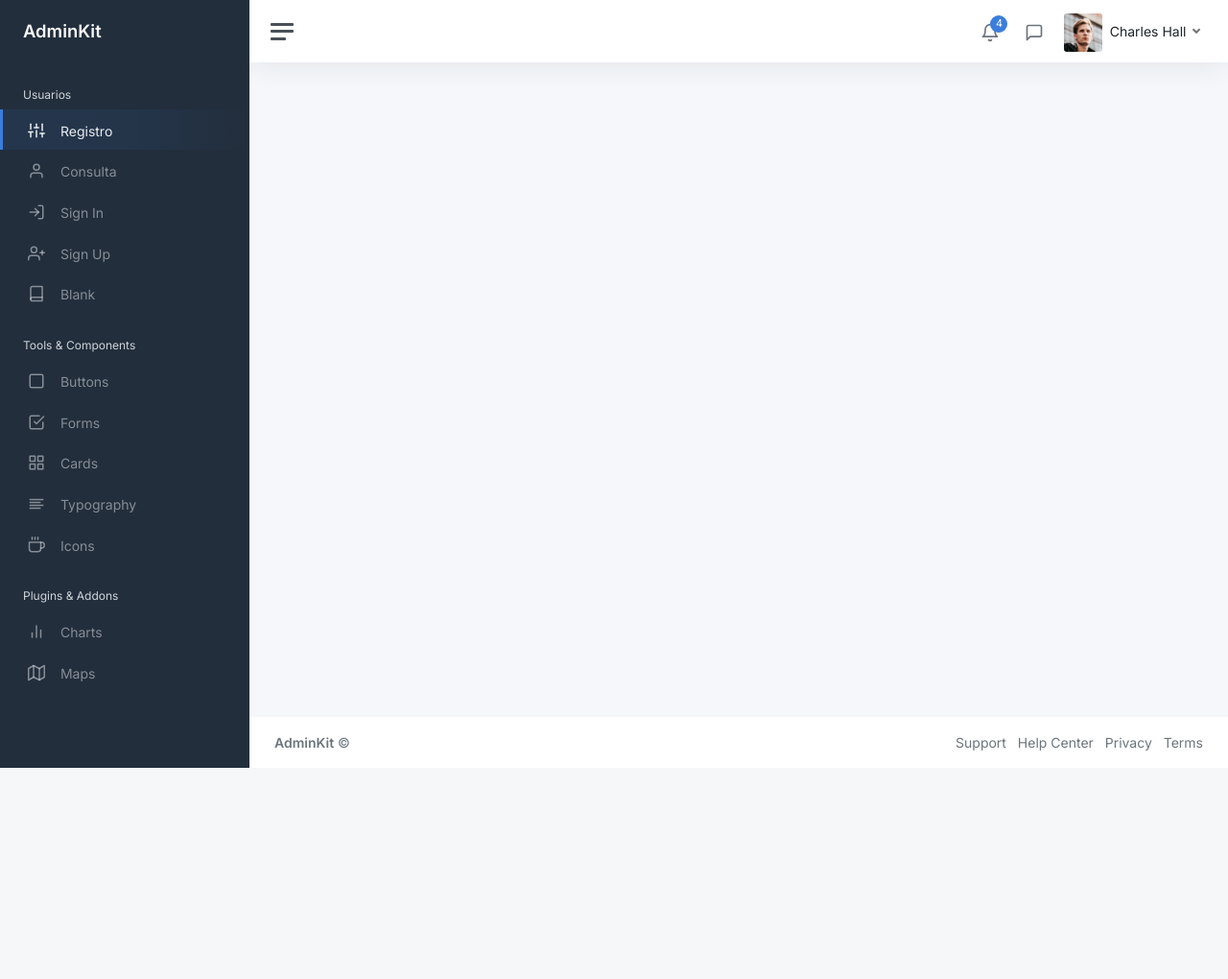
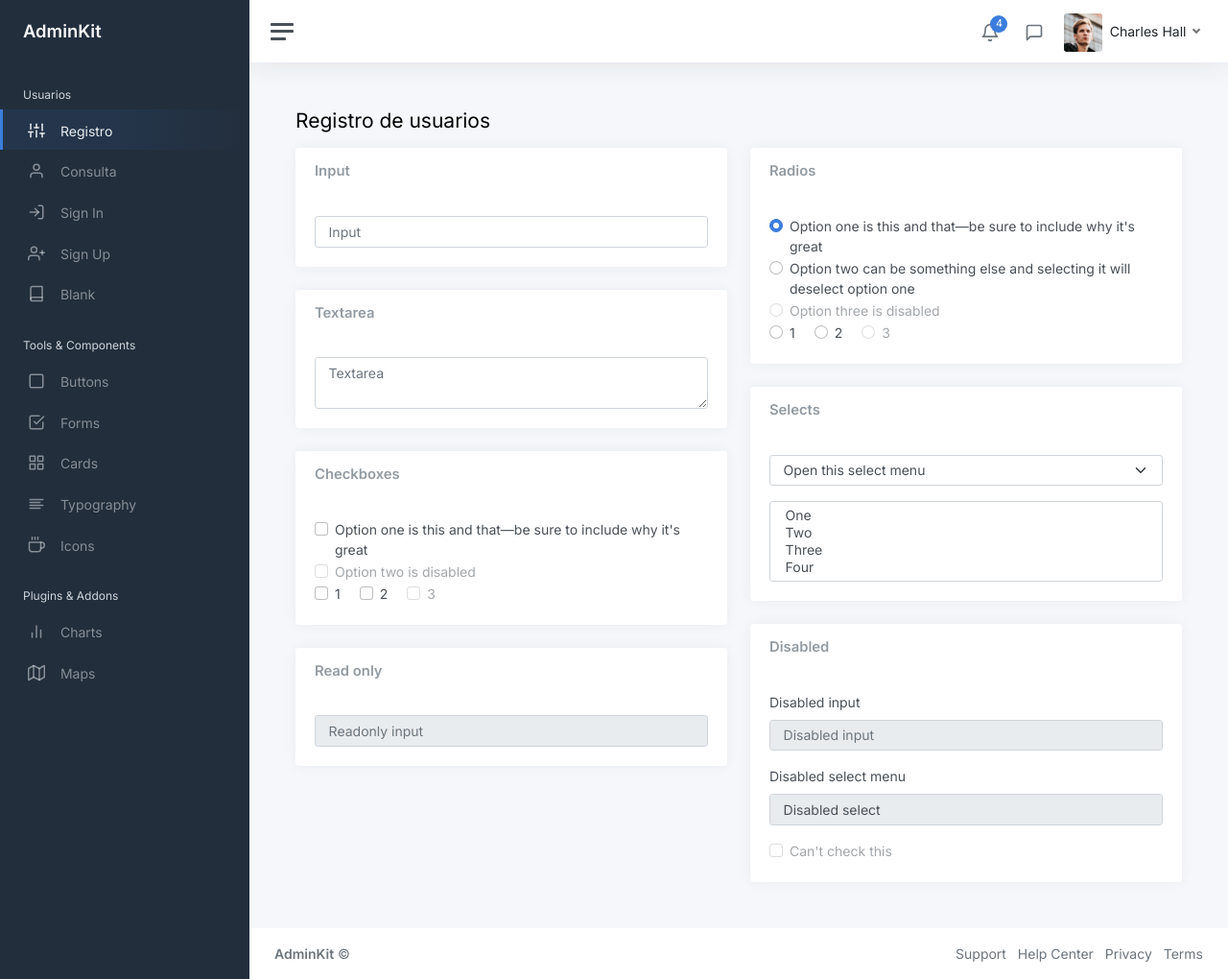
Before and after one commit to UTSRayon/boxfit, a Flask app: page / in a window 1280 px wide. Shown: the whole page at 96% size. Before the commit the page ends 800 px from the top, so only its background shows below. Run offline with Flask 2, Linux system fonts and the light colour scheme.

Commit message:
agregue formulario

```diff
--- a/app.py
+++ b/app.py
@@ -5,7 +5,8 @@ app = Flask(__name__)
 
 @app.route('/')
 def getIndex():  # put application's code here
-    return render_template("esqueleto.html")
+    return render_template("registro.html")
+
 
 
 
--- a/templates/esqueleto.html
+++ b/templates/esqueleto.html
@@ -14,7 +14,8 @@
 
 	<link rel="canonical" href="https://demo-basic.adminkit.io/" />
 
-	<title>BoxFit</title>
+	{% block titulo %}
+	{% endblock %}
 
 	<link href="/static/css/app.css" rel="stylesheet">
 	<link href="https://fonts.googleapis.com/css2?family=Inter:wght@300;400;600&display=swap" rel="stylesheet">
@@ -282,6 +283,9 @@
 
 			<main class="content">
 
+				{% block contenido %}
+				{% endblock %}
+
 			</main>
 
 			<footer class="footer">
--- /dev/null
+++ b/templates/registro.html
@@ -0,0 +1,183 @@
+{% extends 'esqueleto.html' %}
+{% block titulo %}
+<title>Registro de usuarios</title>
+
+{%  endblock %}
+{%  block contenido %}
+<div class="container-fluid p-0">
+
+					<div class="mb-3">
+						<h1 class="h3 d-inline align-middle">Registro de usuarios</h1>
+
+					</div>
+					<div class="row">
+						<div class="col-12 col-lg-6">
+							<div class="card">
+								<div class="card-header">
+									<h5 class="card-title mb-0">Input</h5>
+								</div>
+								<div class="card-body">
+									<input type="text" class="form-control" placeholder="Input">
+								</div>
+							</div>
+
+							<div class="card">
+								<div class="card-header">
+									<h5 class="card-title mb-0">Textarea</h5>
+								</div>
+								<div class="card-body">
+									<textarea class="form-control" rows="2" placeholder="Textarea"></textarea>
+								</div>
+							</div>
+
+							<div class="card">
+								<div class="card-header">
+									<h5 class="card-title mb-0">Checkboxes</h5>
+								</div>
+								<div class="card-body">
+									<div>
+										<label class="form-check">
+            <input class="form-check-input" type="checkbox" value="">
+            <span class="form-check-label">
+              Option one is this and that&mdash;be sure to include why it's great
+            </span>
+          </label>
+										<label class="form-check">
+            <input class="form-check-input" type="checkbox" value="" disabled>
+            <span class="form-check-label">
+              Option two is disabled
+            </span>
+          </label>
+									</div>
+									<div>
+										<label class="form-check form-check-inline">
+            <input class="form-check-input" type="checkbox" value="option1">
+            <span class="form-check-label">
+              1
+            </span>
+          </label>
+										<label class="form-check form-check-inline">
+            <input class="form-check-input" type="checkbox" value="option2">
+            <span class="form-check-label">
+              2
+            </span>
+          </label>
+										<label class="form-check form-check-inline">
+            <input class="form-check-input" type="checkbox" value="option3" disabled>
+            <span class="form-check-label">
+              3
+            </span>
+          </label>
+									</div>
+								</div>
+							</div>
+
+							<div class="card">
+								<div class="card-header">
+									<h5 class="card-title mb-0">Read only</h5>
+								</div>
+								<div class="card-body">
+									<input class="form-control" type="text" placeholder="Readonly input" readonly>
+								</div>
+							</div>
+						</div>
+
+						<div class="col-12 col-lg-6">
+							<div class="card">
+								<div class="card-header">
+									<h5 class="card-title mb-0">Radios</h5>
+								</div>
+								<div class="card-body">
+									<div>
+										<label class="form-check">
+            <input class="form-check-input" type="radio" value="option1" name="radios-example" checked>
+            <span class="form-check-label">
+              Option one is this and that&mdash;be sure to include why it's great
+            </span>
+          </label>
+										<label class="form-check">
+            <input class="form-check-input" type="radio" value="option2" name="radios-example">
+            <span class="form-check-label">
+              Option two can be something else and selecting it will deselect option one
+            </span>
+          </label>
+										<label class="form-check">
+            <input class="form-check-input" type="radio" value="option3" name="radios-example" disabled>
+            <span class="form-check-label">
+              Option three is disabled
+            </span>
+          </label>
+									</div>
+									<div>
+										<label class="form-check form-check-inline">
+            <input class="form-check-input" type="radio" name="inline-radios-example" value="option1">
+            <span class="form-check-label">
+              1
+            </span>
+          </label>
+										<label class="form-check form-check-inline">
+            <input class="form-check-input" type="radio" name="inline-radios-example" value="option2">
+            <span class="form-check-label">
+              2
+            </span>
+          </label>
+										<label class="form-check form-check-inline">
+            <input class="form-check-input" type="radio" name="inline-radios-example" value="option3" disabled>
+            <span class="form-check-label">
+              3
+            </span>
+          </label>
+									</div>
+								</div>
+							</div>
+
+							<div class="card">
+								<div class="card-header">
+									<h5 class="card-title mb-0">Selects</h5>
+								</div>
+								<div class="card-body">
+									<select class="form-select mb-3">
+          <option selected>Open this select menu</option>
+          <option>One</option>
+          <option>Two</option>
+          <option>Three</option>
+        </select>
+
+									<select multiple class="form-control">
+          <option>One</option>
+          <option>Two</option>
+          <option>Three</option>
+          <option>Four</option>
+        </select>
+								</div>
+							</div>
+
+							<div class="card">
+								<div class="card-header">
+									<h5 class="card-title mb-0">Disabled</h5>
+								</div>
+								<div class="card-body">
+									<div class="mb-3">
+										<label class="form-label">Disabled input</label>
+										<input type="text" class="form-control" placeholder="Disabled input" disabled>
+									</div>
+									<div class="mb-3">
+										<label class="form-label">Disabled select menu</label>
+										<select class="form-control" disabled>
+            <option>Disabled select</option>
+          </select>
+									</div>
+									<label class="form-check">
+          <input class="form-check-input" type="checkbox" value="" disabled>
+          <span class="form-check-label">
+            Can't check this
+          </span>
+        </label>
+								</div>
+							</div>
+						</div>
+					</div>
+
+				</div>
+
+{%  endblock%}
```
